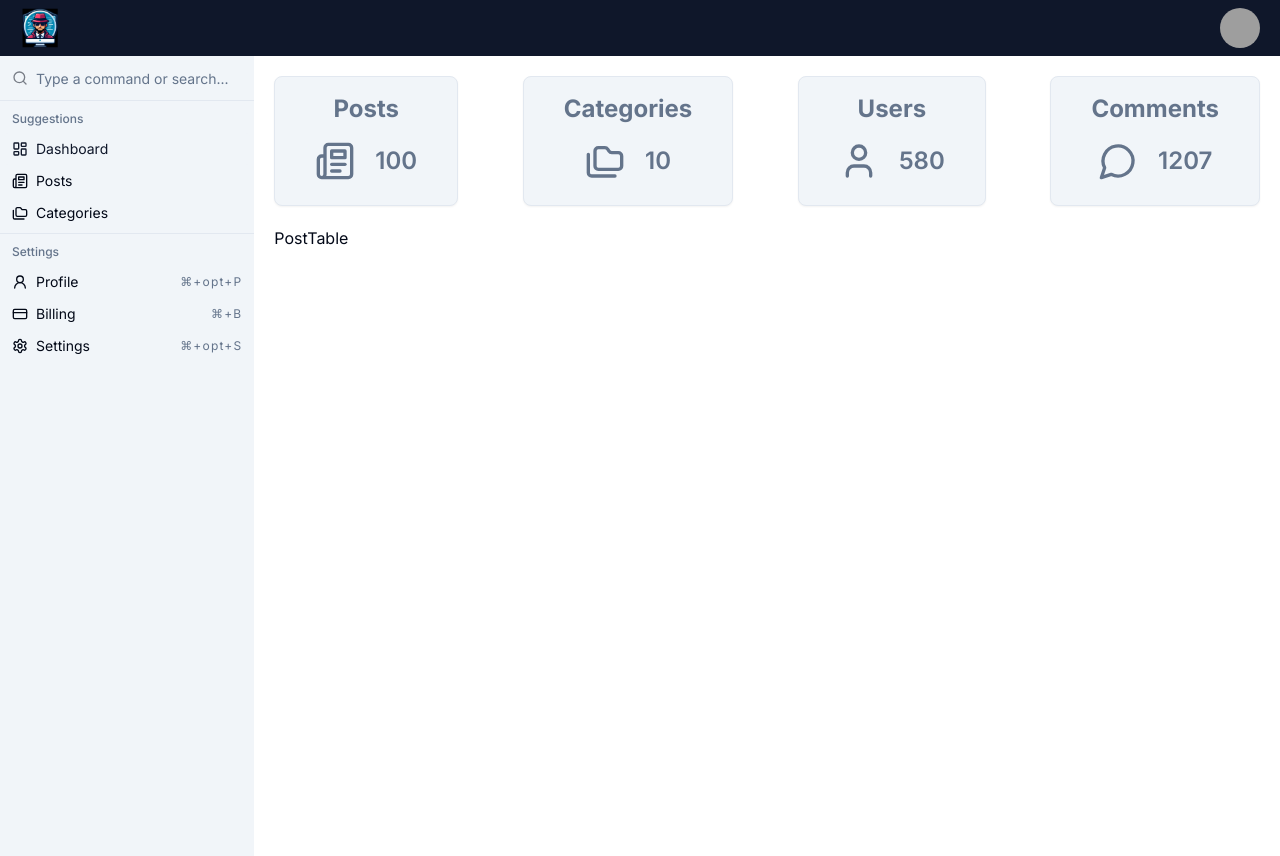
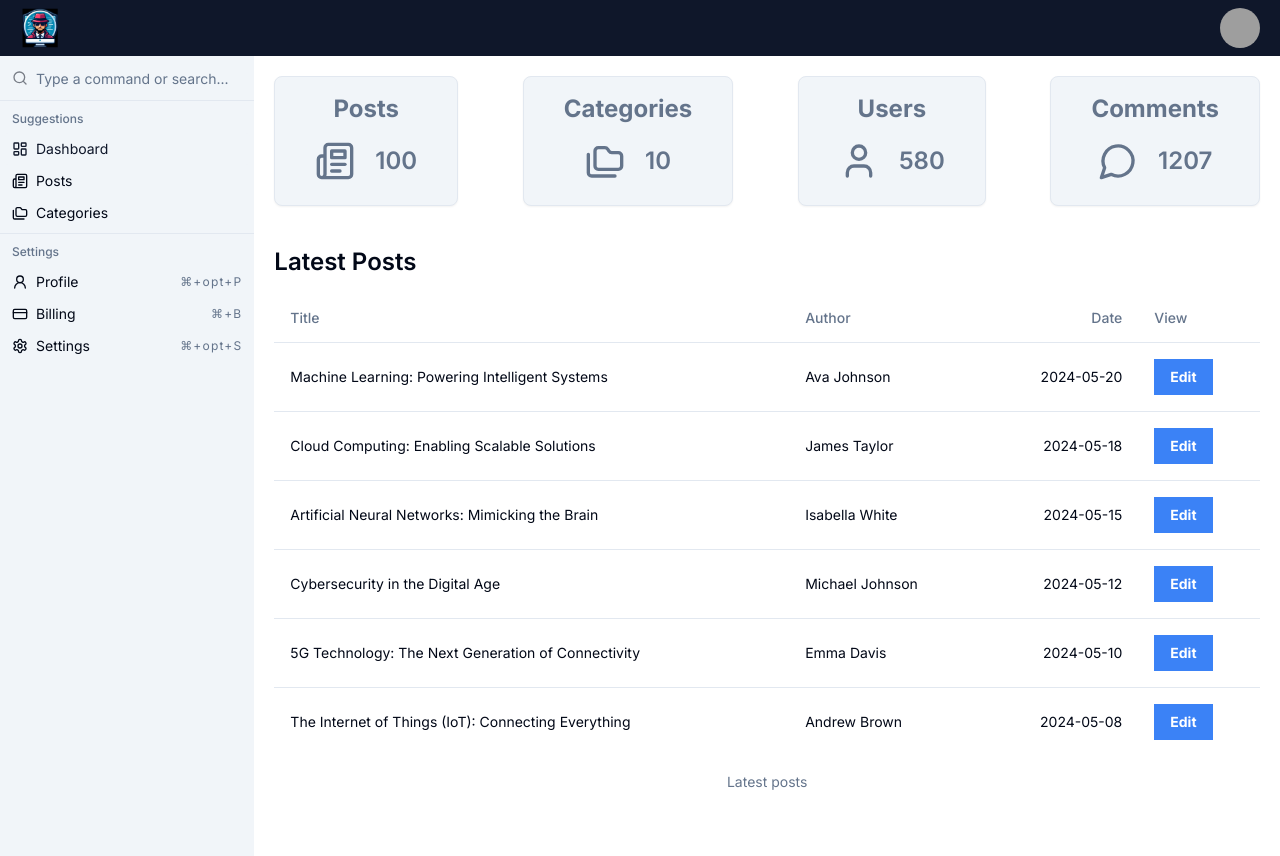
Before and after one commit to betocostadev/next-dash, a Next.js app: page / in a window 1280 px wide. Built offline with nearby package versions, Linux system fonts and the light colour scheme; grey boxes are pictures that could not be loaded.

Commit message:
Feat: Added Posts table on Dashboard

```diff
--- a/app/page.tsx
+++ b/app/page.tsx
@@ -27,7 +27,7 @@
           icon={<MessageCircle className="text-slate-500" size={40} />}
         />
       </div>
-      <PostsTable />
+      <PostsTable title="Latest Posts" limit={6} />
     </>
   )
 }
--- a/components/Posts/PostsTable.tsx
+++ b/components/Posts/PostsTable.tsx
@@ -1,7 +1,62 @@
-const PostsTable = () => {
+import {
+  Table,
+  TableBody,
+  TableCaption,
+  TableCell,
+  TableHead,
+  TableHeader,
+  TableRow,
+} from '@/components/ui/table'
+import Link from 'next/link'
+
+import posts from '@/data/postsData'
+import { Post } from '@/types/posts'
+import { PostsTableProps } from './props'
+
+const PostsTable = ({ limit, title }: PostsTableProps) => {
+  // Sort in decending order based on date
+  const sortedPosts: Post[] = [...posts].sort(
+    (a, b) => new Date(b.date).getTime() - new Date(a.date).getTime()
+  )
+
+  const filteredPosts = limit ? sortedPosts.slice(0, limit) : sortedPosts
+
   return (
-    <div>
-      <p>PostTable</p>
+    <div className="mt-10">
+      <h3 className="text-2xl mb-4 font-semibold">{title ? title : 'Posts'}</h3>
+      <Table>
+        <TableCaption>Latest posts</TableCaption>
+        <TableHeader>
+          <TableRow>
+            <TableHead>Title</TableHead>
+            <TableHead className="hidden md:table-cell">Author</TableHead>
+            <TableHead className="hidden md:table-cell text-right">
+              Date
+            </TableHead>
+            <TableHead>View</TableHead>
+          </TableRow>
+        </TableHeader>
+        <TableBody>
+          {filteredPosts.map((post) => (
+            <TableRow key={post.id}>
+              <TableCell>{post.title}</TableCell>
+              <TableCell className="hidden md:table-cell">
+                {post.author}
+              </TableCell>
+              <TableCell className="hidden md:table-cell text-right">
+                {post.date}
+              </TableCell>
+              <TableCell>
+                <Link href={`/posts/edit/${post.id}`}>
+                  <button className="bg-blue-500 hover:bg-blue-700 text-white font-bold py-2 px-4 text-sm">
+                    Edit
+                  </button>
+                </Link>
+              </TableCell>
+            </TableRow>
+          ))}
+        </TableBody>
+      </Table>
     </div>
   )
 }
--- /dev/null
+++ b/components/Posts/props.ts
@@ -0,0 +1,4 @@
+export interface PostsTableProps {
+  limit?: number
+  title?: string
+}
--- /dev/null
+++ b/components/ui/table.tsx
@@ -0,0 +1,117 @@
+import * as React from "react"
+
+import { cn } from "@/lib/utils"
+
+const Table = React.forwardRef<
+  HTMLTableElement,
+  React.HTMLAttributes<HTMLTableElement>
+>(({ className, ...props }, ref) => (
+  <div className="relative w-full overflow-auto">
+    <table
+      ref={ref}
+      className={cn("w-full caption-bottom text-sm", className)}
+      {...props}
+    />
+  </div>
+))
+Table.displayName = "Table"
+
+const TableHeader = React.forwardRef<
+  HTMLTableSectionElement,
+  React.HTMLAttributes<HTMLTableSectionElement>
+>(({ className, ...props }, ref) => (
+  <thead ref={ref} className={cn("[&_tr]:border-b", className)} {...props} />
+))
+TableHeader.displayName = "TableHeader"
+
+const TableBody = React.forwardRef<
+  HTMLTableSectionElement,
+  React.HTMLAttributes<HTMLTableSectionElement>
+>(({ className, ...props }, ref) => (
+  <tbody
+    ref={ref}
+    className={cn("[&_tr:last-child]:border-0", className)}
+    {...props}
+  />
+))
+TableBody.displayName = "TableBody"
+
+const TableFooter = React.forwardRef<
+  HTMLTableSectionElement,
+  React.HTMLAttributes<HTMLTableSectionElement>
+>(({ className, ...props }, ref) => (
+  <tfoot
+    ref={ref}
+    className={cn(
+      "border-t bg-muted/50 font-medium [&>tr]:last:border-b-0",
+      className
+    )}
+    {...props}
+  />
+))
+TableFooter.displayName = "TableFooter"
+
+const TableRow = React.forwardRef<
+  HTMLTableRowElement,
+  React.HTMLAttributes<HTMLTableRowElement>
+>(({ className, ...props }, ref) => (
+  <tr
+    ref={ref}
+    className={cn(
+      "border-b transition-colors hover:bg-muted/50 data-[state=selected]:bg-muted",
+      className
+    )}
+    {...props}
+  />
+))
+TableRow.displayName = "TableRow"
+
+const TableHead = React.forwardRef<
+  HTMLTableCellElement,
+  React.ThHTMLAttributes<HTMLTableCellElement>
+>(({ className, ...props }, ref) => (
+  <th
+    ref={ref}
+    className={cn(
+      "h-12 px-4 text-left align-middle font-medium text-muted-foreground [&:has([role=checkbox])]:pr-0",
+      className
+    )}
+    {...props}
+  />
+))
+TableHead.displayName = "TableHead"
+
+const TableCell = React.forwardRef<
+  HTMLTableCellElement,
+  React.TdHTMLAttributes<HTMLTableCellElement>
+>(({ className, ...props }, ref) => (
+  <td
+    ref={ref}
+    className={cn("p-4 align-middle [&:has([role=checkbox])]:pr-0", className)}
+    {...props}
+  />
+))
+TableCell.displayName = "TableCell"
+
+const TableCaption = React.forwardRef<
+  HTMLTableCaptionElement,
+  React.HTMLAttributes<HTMLTableCaptionElement>
+>(({ className, ...props }, ref) => (
+  <caption
+    ref={ref}
+    className={cn("mt-4 text-sm text-muted-foreground", className)}
+    {...props}
+  />
+))
+TableCaption.displayName = "TableCaption"
+
+export {
+  Table,
+  TableHeader,
+  TableBody,
+  TableFooter,
+  TableHead,
+  TableRow,
+  TableCell,
+  TableCaption,
+}
```
